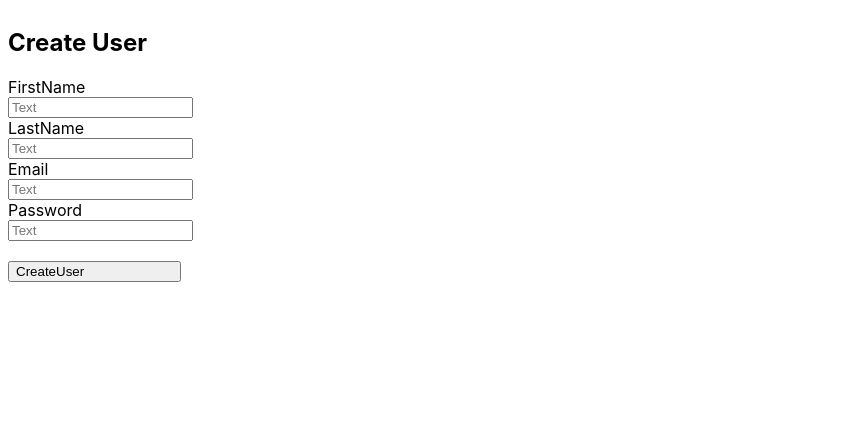
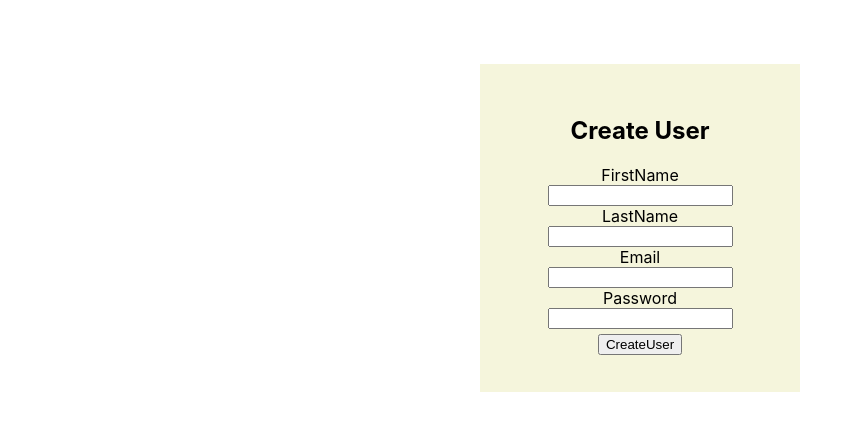
Before and after one commit to josh-20/ReptileUi, a React (Vite) app: page / in a window 1280 px wide. Shown: the top 430 px of the page, without its empty margins (0-855 px from the left). Built offline with nearby package versions, Linux system fonts and the light colour scheme.

Commit message:
working sign in

```diff
--- a/src/index.css
+++ b/src/index.css
@@ -1,26 +1,11 @@
 :root {
   font-family: Inter, system-ui, Avenir, Helvetica, Arial, sans-serif;
-
+  max-width: 1280px;
+  margin: 0;
+  padding: 2rem;
+  text-align: center;
+  justify-content: center;
+  display: flex;
+  min-width: 320px;
+  max-width: 1920px;
 }
-
-.signup-form {
-  display: flex;
-  flex-direction: column;
-}
-
-.signup-form input {
-  display: block;
-}
-
-.signup-form button {
-  display: flex;
-  width: 173px;
-}
-
-.sigin-form {
-  display: flex;
-  flex-direction: column;
-}
-.signin-form input {
-  display: block;
-}
--- /dev/null
+++ b/src/pages/CreateUser.css
@@ -0,0 +1,39 @@
+#root {
+max-width: 1280px;
+  margin: 0;
+  padding: 2rem;
+  text-align: center;
+  justify-content: center;
+  display: flex;
+  min-width: 320px;
+  max-width: 1920px;
+
+}
+body {
+    display: flex;
+    flex-direction: column;
+    margin: 0;
+
+  }
+* {
+    box-sizing: border-box;
+  }
+.signup-form {
+    display: flex;
+    background-color: beige;
+    margin: 0;
+    padding: 2rem;
+    justify-content: center;
+    align-items: center;
+    flex-direction: column;
+    min-width: 320px;
+    max-width: 1080px;
+  }
+  .signup-form input {
+    display: block;
+  }
+  .signup-form button {
+    display:  block;
+    width: fit-content;
+    margin: 5px;
+  }
--- a/src/pages/CreateUser.tsx
+++ b/src/pages/CreateUser.tsx
@@ -1,6 +1,6 @@
 import { useState } from "react"
 import { useNavigate } from "react-router-dom"
-
+import  './CreateUser.css';
 
 export const CreateUser = () => {
   const navigate = useNavigate();
@@ -27,25 +27,26 @@ export const CreateUser = () => {
 
   return(
     <form className="signup-form">
+
       <h2>Create User</h2>
       <label>
         FirstName
-        <input type="text" value={firstName} placeholder="Text" onChange={e => setFristName(e.target.value)}/>
+        <input type="text" value={firstName} onChange={e => setFristName(e.target.value)}/>
       </label>
       <label>
         LastName
-        <input type="text" value={lastName} placeholder="Text" onChange={e => setLastName(e.target.value)}/>
+        <input type="text" value={lastName} onChange={e => setLastName(e.target.value)}/>
       </label>
       <label>
         Email
-        <input type="email" value={email} placeholder="Text" onChange={e => setEmail(e.target.value)}/>
+        <input type="email" value={email} onChange={e => setEmail(e.target.value)}/>
       </label>
       <label>
         Password
-        <input type="password" value={password} placeholder="Text" onChange={e => setPassword(e.target.value)}/>
+        <input type="password" value={password} onChange={e => setPassword(e.target.value)}/>
       </label>
-      <br/>
       <button type="button" onClick={saveUser}>CreateUser</button>
+
     </form>
   )
 }
--- a/src/pages/SignIn.tsx
+++ b/src/pages/SignIn.tsx
@@ -1,5 +1,6 @@
 import { useState } from "react";
 import { useNavigate } from "react-router-dom";
+import './Signin.css';
 
 export const SignIn = () => {
     const navigate = useNavigate();
@@ -20,7 +21,7 @@ export const SignIn = () => {
         console.log(res.text())
     }
     return(
-        <form className="signin-form">
+        <form className="sigin-form">
             <label>
                 Email
                 <input type="email" onChange={e => setEmail(e.target.value)}/>
--- /dev/null
+++ b/src/pages/Signin.css
@@ -0,0 +1,17 @@
+.sigin-form {
+    display: flex;
+    background-color: beige;
+    justify-content: center;
+    align-items: center;
+    flex-direction: column;
+    padding: 20px;
+    min-width: 72px;
+    max-width: 1080px;
+  }
+  .signin-form input {
+    display: block;
+  }
+  .sigin-form button {
+    display: block;
+    width: fit-content;
+  }
```
